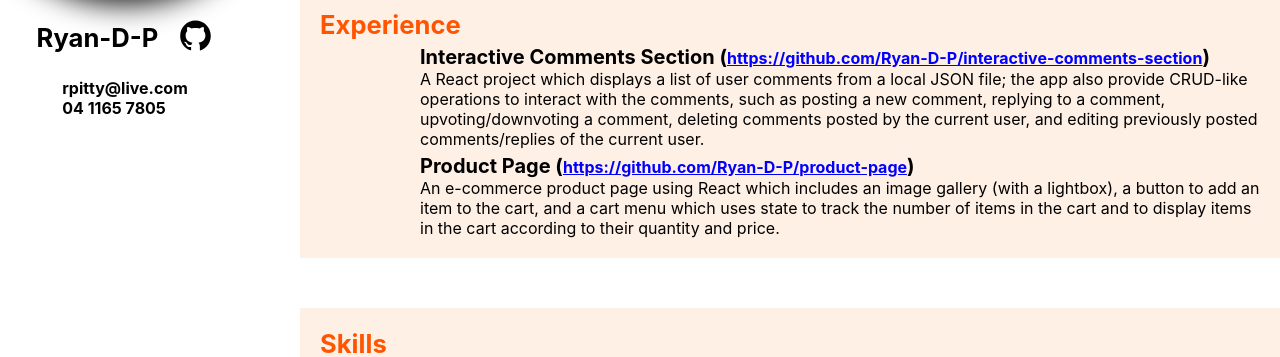
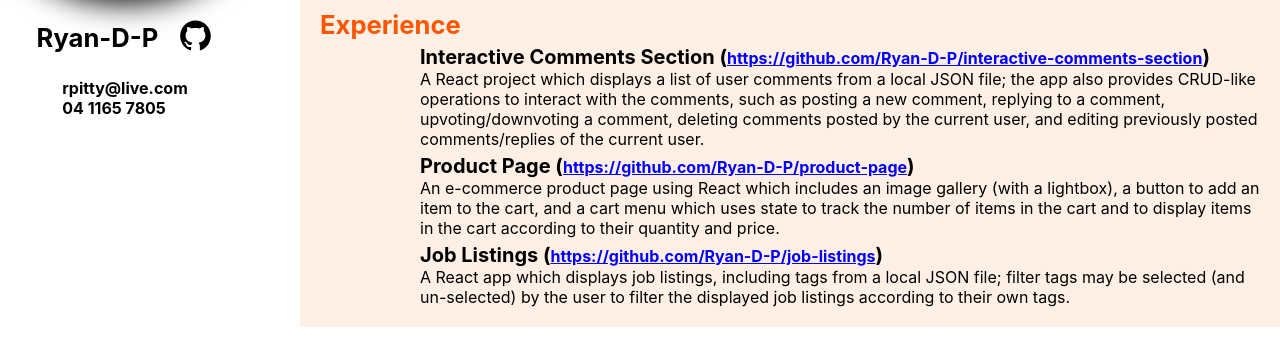
Before and after one commit to Ryan-D-P/portfolio-app, a React (Create React App) app: page /portfolio-app/resume in a window 1280 px wide. Shown: the part 419-776 px from the top of the page. Built offline with nearby package versions, Linux system fonts and the light colour scheme.

Commit message:
New experience to resume.

```diff
--- a/src/Resume.js
+++ b/src/Resume.js
@@ -35,11 +35,15 @@ const Resume = () => {
                     <h2 className={ `${theme}-theme-color` }>Experience</h2>
                     <div className="experience">
                         <h3>Interactive Comments Section (<a href="http://github.com/Ryan-D-P/interactive-comments-section" target="_blank" rel="noopener noreferrer">https://github.com/Ryan-D-P/interactive-comments-section</a>)</h3>
-                        <p>A React project which displays a list of user comments from a local JSON file; the app also provide CRUD-like operations to interact with the comments, such as posting a new comment, replying to a comment, upvoting/downvoting a comment, deleting comments posted by the current user, and editing previously posted comments/replies of the current user.</p>
+                        <p>A React project which displays a list of user comments from a local JSON file; the app also provides CRUD-like operations to interact with the comments, such as posting a new comment, replying to a comment, upvoting/downvoting a comment, deleting comments posted by the current user, and editing previously posted comments/replies of the current user.</p>
                     </div>
                     <div className="experience">
                         <h3>Product Page (<a href="https://github.com/Ryan-D-P/product-page" target="_blank" rel="noopener noreferrer">https://github.com/Ryan-D-P/product-page</a>)</h3>
                         <p>An e-commerce product page using React which includes an image gallery (with a lightbox), a button to add an item to the cart, and a cart menu which uses state to track the number of items in the cart and to display items in the cart according to their quantity and price.</p>
+                    </div>
+                    <div className="experience">
+                        <h3>Job Listings (<a href="https://github.com/Ryan-D-P/job-listings" target="_blank" rel="noopener noreferrer">https://github.com/Ryan-D-P/job-listings</a>)</h3>
+                        <p>A React app which displays job listings, including tags from a local JSON file; filter tags may be selected (and un-selected) by the user to filter the displayed job listings according to their own tags.</p>
                     </div>
                 </section>
                 <section className={ `resume-section skills-section ${theme}-theme-bg-${mode}` }>
```
